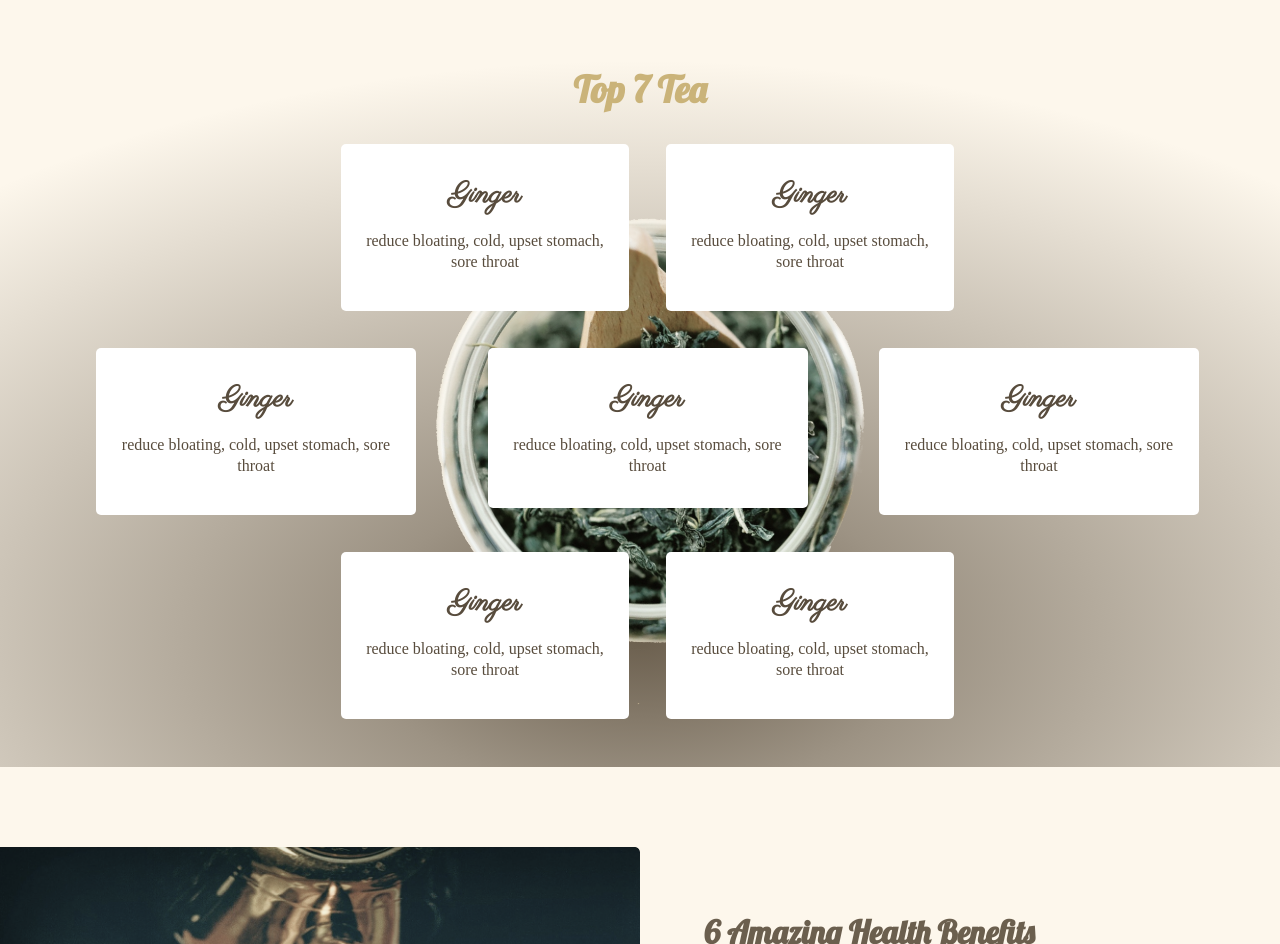
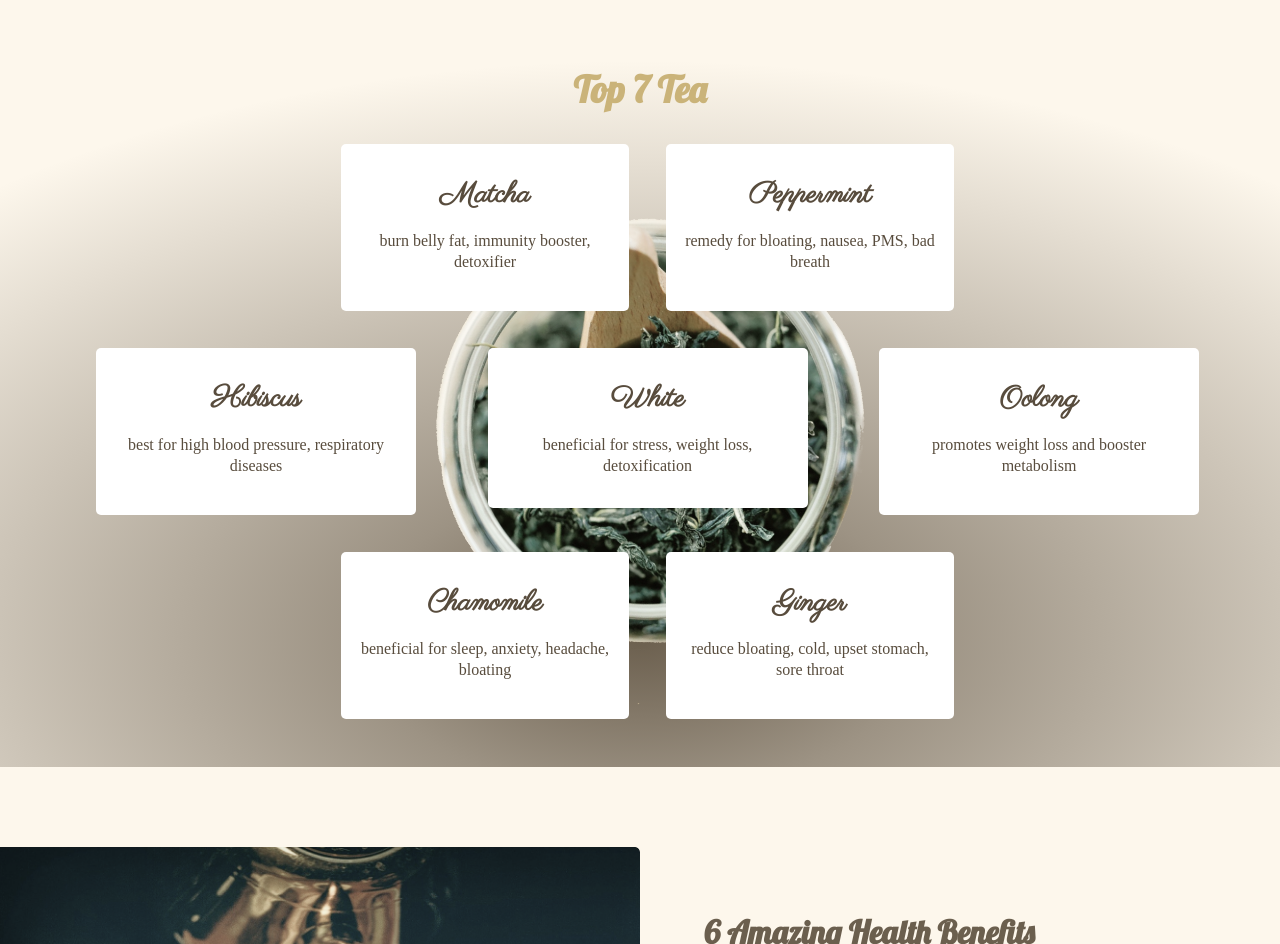
Before and after one commit to adelinatalia/tea, a plain HTML site: page index.html in a window 1280 px wide. Shown: the part 960-1904 px from the top of the page. Drawn offline with Linux system fonts and the light colour scheme; a web font is replaced by a local one.

Commit message:
generate js cards

```diff
--- /dev/null
+++ b/assets/top7teas.js
@@ -0,0 +1,56 @@
+let top7teas = [
+    {
+        "id": 1,
+        "title": "Matcha",
+        "details": "burn belly fat, immunity booster, detoxifier",
+        "img": "images/gallery/1-berry-leafs.jpg"
+    },
+    {
+        "id": 2,
+        "title": "Peppermint",
+        "details": "remedy for bloating, nausea, PMS, bad breath"
+    },
+    {
+        "id": 3,
+        "title": "Chamomile",
+        "details": "beneficial for sleep, anxiety, headache, bloating"
+    },
+    {
+        "id": 4,
+        "title": "Ginger",
+        "details": "reduce bloating, cold, upset stomach, sore throat"
+    },
+    {
+        "id": 5,
+        "title": "Hibiscus",
+        "details": "best for high blood pressure, respiratory diseases"
+    },
+    {
+        "id": 6,
+        "title": "Oolong",
+        "details": "promotes weight loss and booster metabolism"
+    },
+    {
+        "id": 7,
+        "title": "White",
+        "details": "beneficial for stress, weight loss, detoxification"
+    }
+];
+
+window.onload = displayCards(top7teas);
+
+function displayCards(arr) {
+    let cardsContainer = document.getElementById("cards-container");
+    let content = "";
+    for (let el in arr) {
+        content += arr[el];
+        let card = `
+        <div class="card card-${arr[el].id}">
+            <h3>${arr[el].title}</h3>
+            <p>${arr[el].details}</p>
+        </div>
+        `
+        cardsContainer.innerHTML += card;
+    }
+    return cardsContainer;
+};
--- a/index.html
+++ b/index.html
@@ -50,40 +50,7 @@
     <section class="top-seven-container">
         <h2>Top 7 Tea</h2>
         <div class="top-seven-cards" id="cards-container">
-            <div class="card card-1">
-                <h3>Ginger</h3>
-                <p>reduce bloating, cold, upset stomach, sore throat</p>
-            </div>
-
-            <div class="card card-2">
-                <h3>Ginger</h3>
-                <p>reduce bloating, cold, upset stomach, sore throat</p>
-            </div>
-
-            <div class="card card-3">
-                <h3>Ginger</h3>
-                <p>reduce bloating, cold, upset stomach, sore throat</p>
-            </div>
-
-            <div class="card card-4">
-                <h3>Ginger</h3>
-                <p>reduce bloating, cold, upset stomach, sore throat</p>
-            </div>
-
-            <div class="card card-5">
-                <h3>Ginger</h3>
-                <p>reduce bloating, cold, upset stomach, sore throat</p>
-            </div>
-
-            <div class="card card-6">
-                <h3>Ginger</h3>
-                <p>reduce bloating, cold, upset stomach, sore throat</p>
-            </div>
-
-            <div class="card card-7">
-                <h3>Ginger</h3>
-                <p>reduce bloating, cold, upset stomach, sore throat</p>
-            </div>
+            <!-- js generated cards -->
         </div>
     </section>
 
@@ -111,6 +78,8 @@
         <img src="./assets/images/tea-icon.png" alt="logo" width="45">
         <p>Drink to Your Health</p>
     </footer>
+
+    <script src="./assets/top7teas.js"></script>
 </body>
 
 </html>
```
